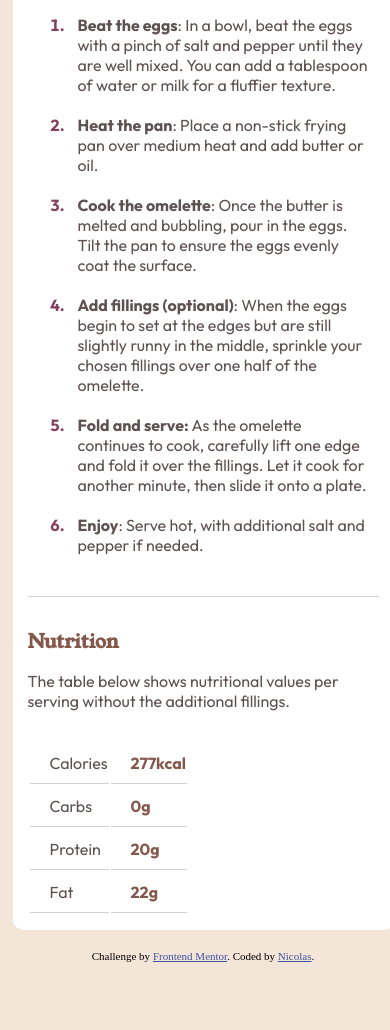
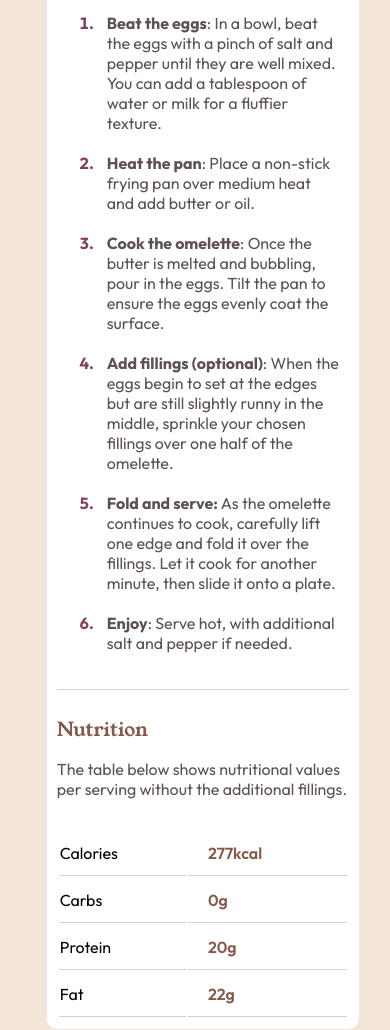
Before and after one commit to NickFBes/recipe-page-main, a plain HTML site: page index.html in a window 390 px wide. Shown: the part 967-1997 px from the top of the page. Before the commit the page ends 1929 px from the top, so only its background shows below. Drawn offline with Linux system fonts and the light colour scheme.

Commit message:
last change

```diff
--- a/index.html
+++ b/index.html
@@ -112,22 +112,24 @@
       </p>
 
       <table>
+        <tbody>
           <tr>
-          <td>Calories</td>
-          <td class="tdcolor"><strong>277kcal</strong></td>
+            <th>Calories</th>
+            <td>277kcal</td>
           </tr>
           <tr>
-          <td>Carbs</td>
-          <td class="tdcolor"><strong>0g</strong></td>
+            <th>Carbs</th>
+            <td>0g</td>
           </tr>
           <tr>
-          <td>Protein</td>
-          <td class="tdcolor"><strong>20g</strong></td>
+            <th>Protein</th>
+            <td>20g</td>
           </tr>
           <tr>
-          <td>Fat</td>
-          <td class="tdcolor"><strong>22g</strong></td>
+            <th>Fat</th>
+            <td>22g</td>
           </tr>
+        </tbody>
       </table>
       </footer>
     </main>
--- a/style.css
+++ b/style.css
@@ -1,12 +1,13 @@
 h1,
 h2 {
   font-family: "Young Serif", serif;
+  font-weight: 400;
 }
 
 h3,
 p,
 li,
-td {
+td, th {
   font-family: "Outfit", sans-serif;
 }
 
@@ -73,22 +74,25 @@ p{
     margin-bottom: 30px;
 }
 
-th,
-td {
-    padding-left: 50px;
-    padding-bottom: 10px;
-    padding-top: 10px;
+table{
+  width: 100%;
+}
+
+td, th{
+  border-bottom: #d2d2d2 solid 1px;
+}
+
+th{
+  font-weight: 300;
+    text-align: left;
+    padding-block: 12px;
+    margin-right: 150px;
 }
 
 td {
-  border-bottom: #d2d2d2 solid 1px;
+  color: #85584c;
+  font-weight: 600;
 }
-
-.tdcolor {
-  color: #85584c;
-}
-
-
 
 .linha-separadora {
     border-top: 1px solid #d2d2d2;
@@ -106,34 +110,34 @@ td {
 
 @media (max-width: 600px) {
     main {
-        width: 90%; /* Ajusta a largura do main para 90% da tela */
-        padding: 15px; /* Diminui o padding */
+        width: 75%;
+        padding: 10px;
     }
 
     h1, h2, h3 {
-        font-size: 1.5em; /* Ajusta o tamanho da fonte */
+        font-size: 1.5em;
     }
 
     img {
-        width: 100%; /* A imagem ocupa 100% da largura do container */
+        width: 100%;
     }
 
     .preptime {
-        padding: 10px; /* Diminui o padding */
+        padding: 10px;
     }
 
     td {
-        padding-left: 20px; /* Diminui o padding das células da tabela */
+        padding-left: 20px;
     }
 }
 
 
 @media (max-width: 400px) {
     h1, h2, h3 {
-        font-size: 1.2em; /* Ajusta ainda mais o tamanho da fonte */
+        font-size: 1.2em;
     }
 
     .linha-separadora {
-        margin: 15px 0; /* Diminui o espaçamento da linha separadora */
+        margin: 10px 0;
     }
 }
```
Lines whose indentation alone changed are shown as unchanged.
